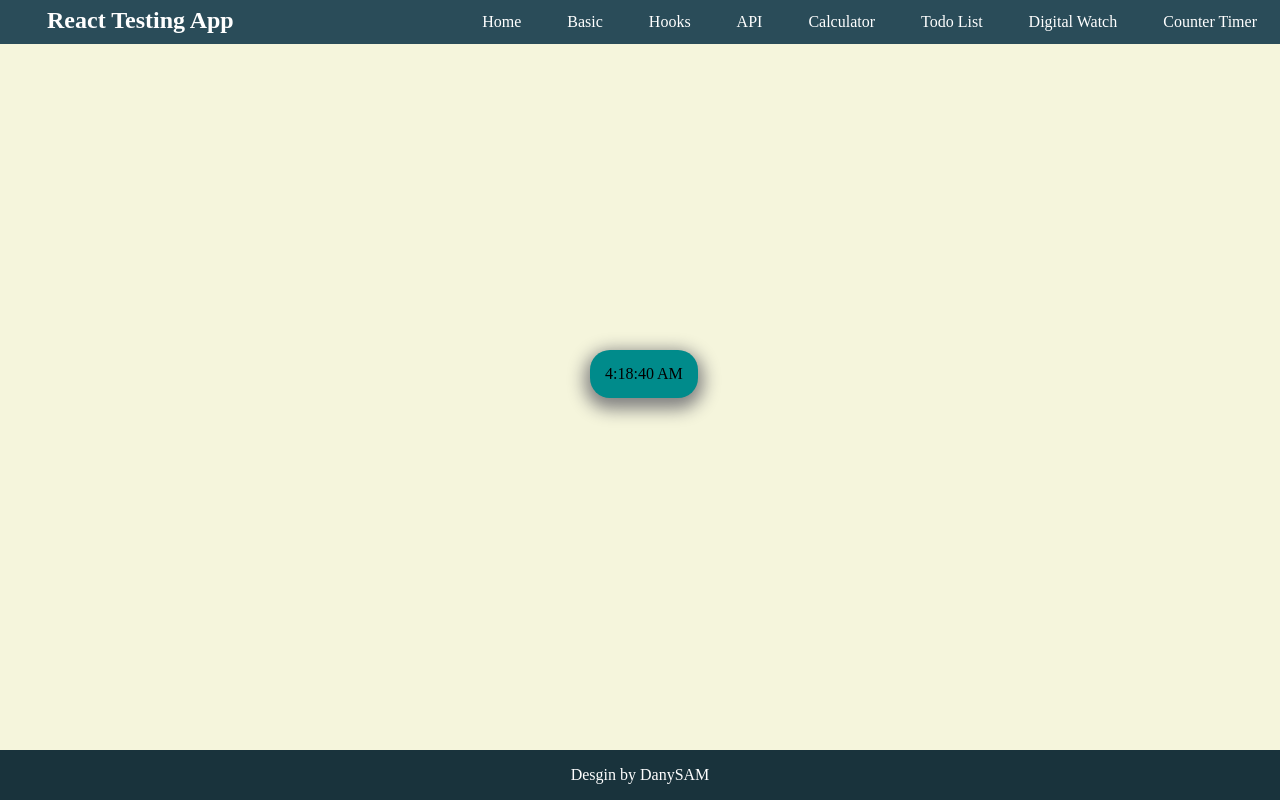
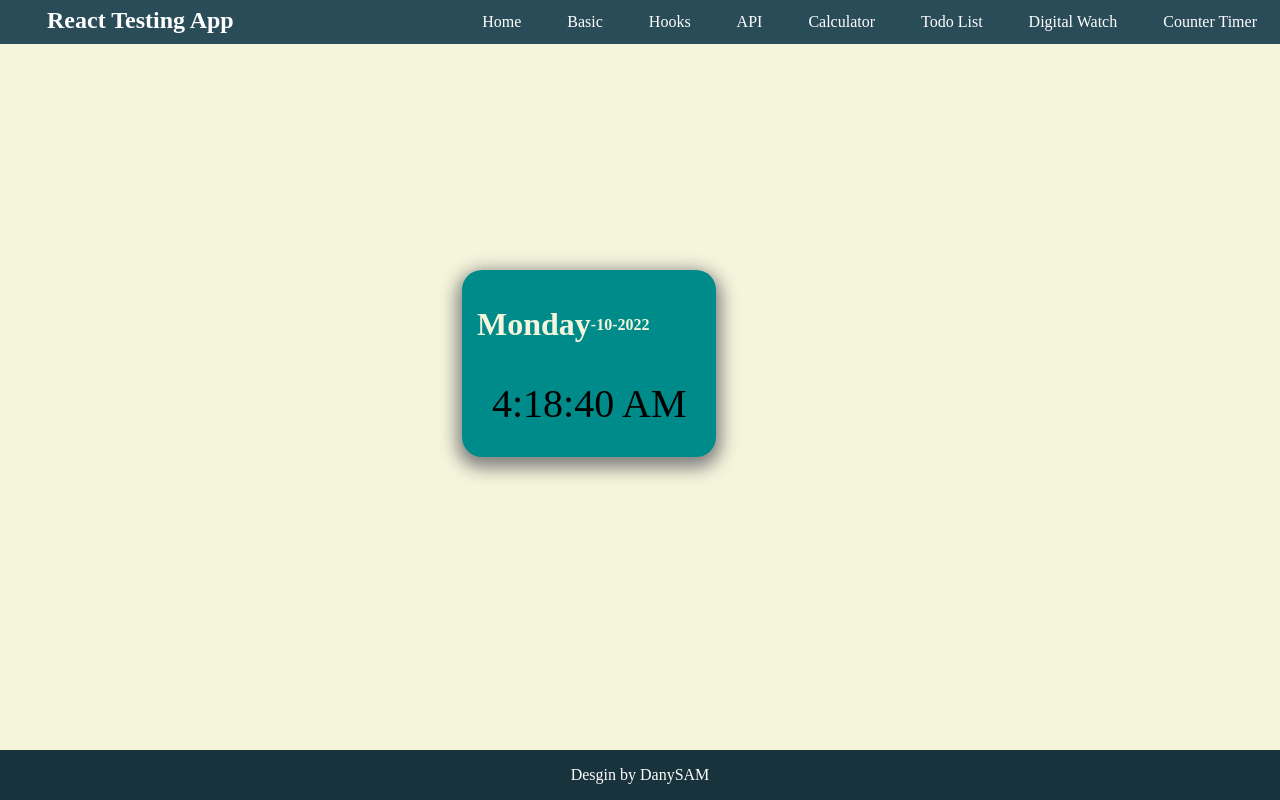
Before and after one commit to syedmomin/testing-app, a React (Create React App) app: page /digiwatch in a window 1280 px wide. Built offline with nearby package versions, Linux system fonts and the light colour scheme.

Commit message:
finish watch

```diff
--- a/src/Component/watch/Watch.css
+++ b/src/Component/watch/Watch.css
@@ -1,7 +1,7 @@
 .mainWatch {
     position: absolute;
-    top: 50%;
-    left: 50%;
+    top: 40%;
+    left: 40%;
     margin-top: -50px;
     margin-left: -50px;
     width: fit-content;
@@ -11,7 +11,11 @@
     border-radius: 20px;
     padding: 15px;
 }
-
+.watchHead{
+    display: flex;
+    align-items:center;
+    color: beige;
+}
 .ChangeTimer {
     font-size: 40px;
     background-color: darkcyan;
--- a/src/Component/watch/Watch.jsx
+++ b/src/Component/watch/Watch.jsx
@@ -1,12 +1,12 @@
-import { useState,useEffect} from 'react';
+import { useState, useEffect } from 'react';
 import './Watch.css'
 
 const Digiwatch = () => {
   const [date, setDate] = useState(new Date());
-  // const [today, setToday] = useState({
-  //   todayName : "",
-  //   thisMonth : ""
-  // });
+  const [today, setToday] = useState({
+    todayName: "",
+    thisMonth: ""
+  });
   const dayName = ['Sunday', 'Monday', 'Tuesday', 'Wednesday', 'Thuesday', 'Friday', 'Saturday'];
 
 
@@ -14,18 +14,28 @@ const Digiwatch = () => {
     setDate(new Date());
   }
   useEffect(() => {
-    // setToday({
-    //   todayName:dayName[date.getDay()],
-    //   thisMonth:"dsdfdsf"
-    // })
+    setToday({
+      todayName: dayName[date.getDay()],
+      thisMonth: date.getMonth(),
+      thisYear: date.getFullYear()
+    })
     // (dayName[date.getDay()]);
     setInterval(refreshClock, 1000);
   }, []);
 
   return (
     <div className='mainWatch'>
-      {/* <span>{today}</span> */}
+      <div className='watchHead'>
+        <div>
+          <h1>{today.todayName}</h1>
+        </div>
+        <div>
+          <h4>-{today.thisMonth}-{today.thisYear}</h4>
+        </div>
+      </div>
+      <div className='ChangeTimer'>
       <span>{date.toLocaleTimeString()}</span>
+      </div>
     </div>
   );
 }
```
